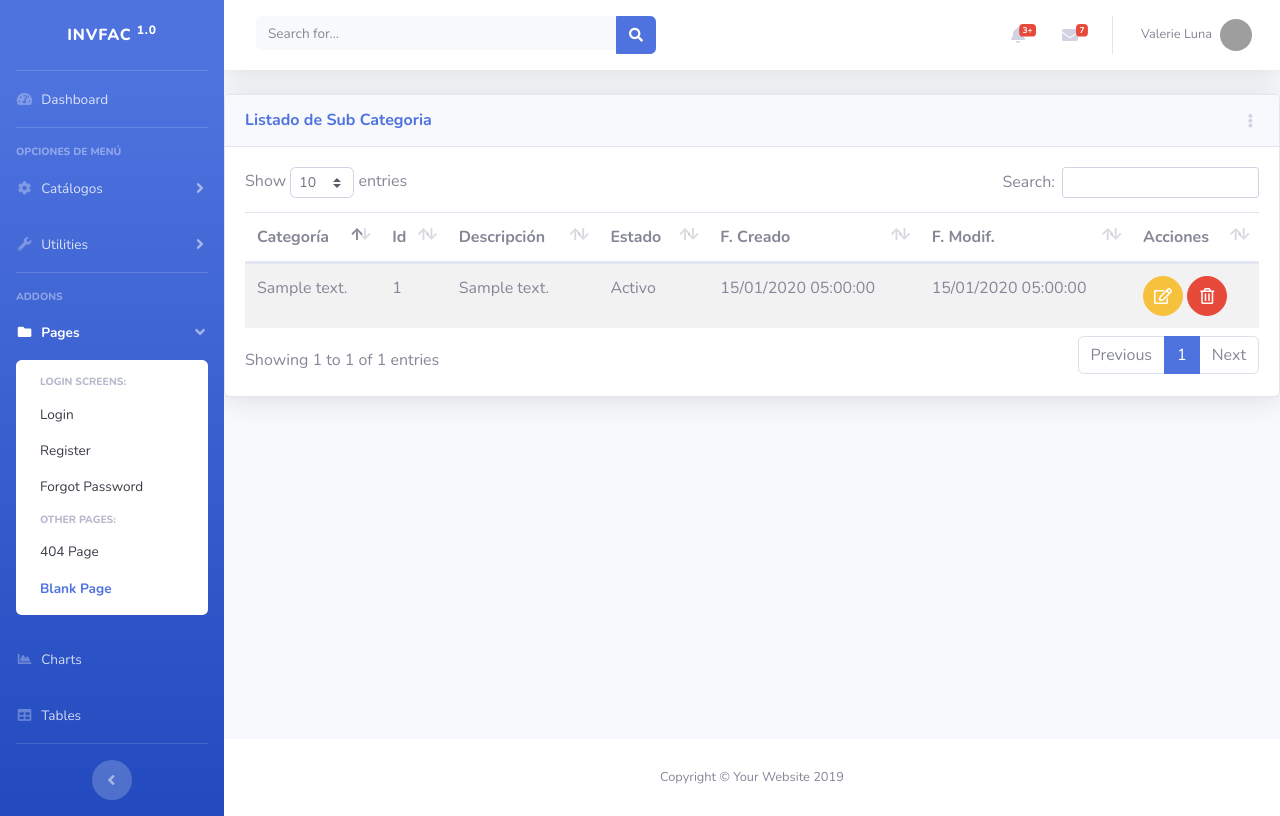
After one commit to AlejooRob/Sistemcomprasfacturas, a Django app: page /inv/subcategorias/ in a window 1280 px wide. The commit adds this page. Run offline with Django 3.2, Linux system fonts and the light colour scheme; a user stored in the database is signed in; tables that the repository leaves empty hold one stand-in row (values such as "Sample post"); some libraries are stand-ins or nearby versions; grey boxes are pictures that could not be loaded.

Commit message:
Agregando el modelo de Subcategoría sus vistas create update delete

```diff
--- a/inv/models.py
+++ b/inv/models.py
@@ -18,3 +18,21 @@ class Categoria(ClassModel):
 
     class Meta:
         verbose_name_plural= "Categorias"
+
+class SubCategoria(ClassModel):
+    categoria = models.ForeignKey(Categoria, on_delete=models.CASCADE)
+    descripcion = models.CharField(
+        max_length=100,
+        help_text='Descripción de la Categoría'
+    )
+
+    def __str__(self):
+        return '{}:{}'.format(self.categoria.descripcion,self.descripcion)
+
+    def save(self):
+        self.descripcion = self.descripcion.upper()
+        super(SubCategoria, self).save()
+
+    class Meta:
+        verbose_name_plural= "Sub Categorias"
+        unique_together = ('categoria', 'descripcion')
--- a/inv/templates/inv/catalogos_del.html
+++ b/inv/templates/inv/catalogos_del.html
@@ -10,8 +10,9 @@
                     <div class="col mr-2">
                         <div class="text-xs font-weight-bold text-warning text-uppercase mb-1">
                             ¿Eliminar {{ obj.descripcion }}?</div>
-                        <button type="submit" class="btn btn-danger"><i class="far fa-question-circle"></i>Si, Eliminar</button>
-                        <a href="{% url 'inv:categoria_list' %}" class="btn btn-success"><span class="fa fa-undo"> Cancelar</span></a>
+                        <button type="submit" class="btn btn-danger"><i class="far fa-question-circle "></i>Si, Eliminar</button>
+                        <!-- <a href="{% url 'inv:categoria_list' %}" class="btn btn-success"><span class="fa fa-undo"> Cancelar</span></a> -->
+                        <a href="{{ request.META.HTTP_REFERER }}" class="btn btn-success mt-2"><span class="fa fa-undo"> Cancelar</span></a>
                     </div>
                     <div class="col-auto">
                         <i class="far fa-question-circle fa-2x text-gray-300"></i>
--- /dev/null
+++ b/inv/templates/inv/subcategoria_list.html
@@ -0,0 +1,66 @@
+{% extends 'base/base.html' %}
+
+{% block page_content %}
+<!-- Dropdown Card Example -->
+<div class="card shadow mb-4">
+    <!-- Card Header - Dropdown -->
+    <div
+        class="card-header py-3 d-flex flex-row align-items-center justify-content-between">
+        <h6 class="m-0 font-weight-bold text-primary">Listado de Sub Categoria</h6>
+        <div class="dropdown no-arrow">
+            <a class="dropdown-toggle" href="#" role="button" id="dropdownMenuLink"
+                data-toggle="dropdown" aria-haspopup="true" aria-expanded="false">
+                <i class="fas fa-ellipsis-v fa-sm fa-fw text-gray-400"></i>
+            </a>
+            <div class="dropdown-menu dropdown-menu-right shadow animated--fade-in"
+                aria-labelledby="dropdownMenuLink">
+                <div class="dropdown-header">Acciones</div>
+                <a class="dropdown-item" href="{% url 'inv:subcategoria_new' %}"><i class="far fa-calendar-plus"></i> Nueva</a>
+            </div>
+        </div>
+    </div>
+    <!-- Card Body -->
+    <div class="card-body">
+        {% if not obj %}
+            <div class="alert alert-info">No hay Sub Categorías</div>
+        {% else %}
+        <table class="table table-striped table-hover">
+            <thead>
+                <th>Categoría</th>
+                <th>Id</th>
+                <th>Descripción</th>
+                <th>Estado</th>
+                <th>F. Creado</th>
+                <th>F. Modif.</th>
+                <th class="all">Acciones</th>
+            </thead>
+            <tbody>
+                {% for item in obj %}
+                <tr>
+                    <td>{{ item.categoria }}</td>
+                    <td>{{ item.id }}</td>
+                    <td>{{ item.descripcion }}</td>
+                    <td>{{ item.estado|yesno:"Activo,Inactivo" }}</td>
+                    <td>{{ item.fc|date:"d/m/Y H:i:s"}}</td>
+                    <td>{{ item.fm|date:"d/m/Y H:i:s" }}</td>
+                    <td>
+                        <a href="{% url 'inv:subcategoria_edit' item.id %}" class="btn btn-warning btn-circle" role="button"><i class="far fa-edit"></i></a>
+                        <a href="{% url 'inv:subcategoria_del' item.id %}" class="btn btn-danger btn-circle" role="button"><i class="far fa-trash-alt"></i></a>
+                    </td>
+                </tr>
+                {% endfor %}
+            </tbody>
+        </table>
+        {% endif %}
+    </div>
+</div>
+{% endblock %}
+
+{% block js_page %}
+<script>
+    //Call the datatables JQuery plugin
+    $(document).ready(function() {
+        $('.table').DataTable();
+    });
+</script>
+{% endblock %}
--- a/inv/urls.py
+++ b/inv/urls.py
@@ -1,11 +1,18 @@
 from django.urls import path
 
 from .views import CategoriaView, CategoriaNew, CategoriaEdit,  \
-    CategoriaDel
+    CategoriaDel, \
+        SubCategoriaView, SubCategoriaNew, SubCategoriaEdit, SubCategoriaDel
 
 urlpatterns = [
     path('categorias/',CategoriaView.as_view(), name='categoria_list'),
     path('categorias/new',CategoriaNew.as_view(), name='categoria_new'),
     path('categorias/edit/<int:pk>',CategoriaEdit.as_view(), name='categoria_edit'),
     path('categorias/delete/<int:pk>',CategoriaDel.as_view(), name='categoria_del'),
+
+    path('subcategorias/',SubCategoriaView.as_view(), name='subcategoria_list'),
+    path('categorias/new',CategoriaNew.as_view(), name='categoria_new'),
+    path('subcategorias/new',SubCategoriaNew.as_view(), name='subcategoria_new'),
+    path('subcategorias/edit/<int:pk>',SubCategoriaEdit.as_view(), name='subcategoria_edit'),
+    path('subcategorias/delete/<int:pk>',SubCategoriaDel.as_view(), name='subcategoria_del'),
 ]
--- a/inv/views.py
+++ b/inv/views.py
@@ -4,8 +4,8 @@ from django.urls import reverse_lazy
 
 from django.contrib.auth.mixins import LoginRequiredMixin
 
-from.models import Categoria
-from .forms import CategoriaForm
+from.models import Categoria, SubCategoria
+from .forms import CategoriaForm, SubCategoriaForm
 
 class CategoriaView(LoginRequiredMixin, generic.ListView):
     model = Categoria
@@ -42,3 +42,39 @@ class CategoriaDel(LoginRequiredMixin, generic.DeleteView):
     template_name = 'inv/catalogos_del.html'
     context_object_name= 'obj'
     success_url = reverse_lazy('inv:categoria_list')
+
+class SubCategoriaView(LoginRequiredMixin, generic.ListView):
+    model = SubCategoria
+    template_name = "inv/subcategoria_list.html"
+    context_object_name = "obj"
+    login_url = 'bases:login'
+
+class SubCategoriaNew(LoginRequiredMixin, generic.CreateView):
+    model = SubCategoria
+    template_name = "inv/subcategoria_form.html"
+    context_object_name = "obj"
+    form_class = SubCategoriaForm
+    success_url = reverse_lazy("inv:subcategoria_list")
+    login_url = 'bases:login'
+
+    def form_valid(self, form):
+        form.instance.uc = self.request.user
+        return super().form_valid(form)
+
+class SubCategoriaEdit(LoginRequiredMixin, generic.UpdateView):
+    model = SubCategoria
+    template_name = "inv/subcategoria_form.html"
+    context_object_name = "obj"
+    form_class = SubCategoriaForm
+    success_url = reverse_lazy("inv:subcategoria_list")
+    login_url = 'bases:login'
+
+    def form_valid(self, form):
+        form.instance.um = self.request.user.id
+        return super().form_valid(form)
+
+class SubCategoriaDel(LoginRequiredMixin, generic.DeleteView):
+    model = SubCategoria
+    template_name = 'inv/catalogos_del.html'
+    context_object_name= 'obj'
+    success_url = reverse_lazy('inv:subcategoria_list')
--- a/templates/base/base.html
+++ b/templates/base/base.html
@@ -68,8 +68,7 @@
           <div class="bg-white py-2 collapse-inner rounded">
             <h6 class="collapse-header">Catálogos de Inventario</h6>
             <a class="collapse-item" href="{% url 'inv:categoria_list' %}">Categorías</a>
-            <a class="collapse-item" href="cards.html">Cards</a>
-          </div>
+            <a class="collapse-item" href="{% url 'inv:subcategoria_list' %}">Sub Categorías</a>
         </div>
       </li>
 
```
Also changed, not shown: inv/forms.py (+21 -1 lines), inv/templates/inv/subcategoria_form.html (added, +56 -0 lines), inv/migrations/0002_subcategoria.py (added).
